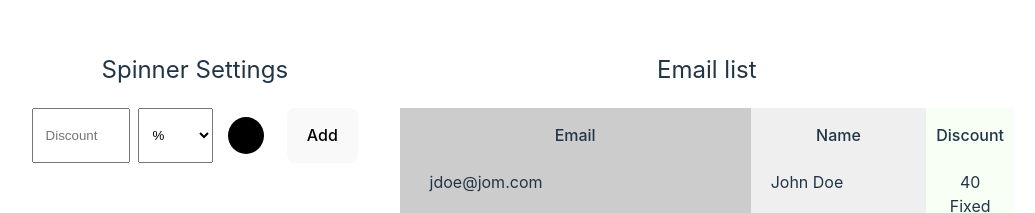
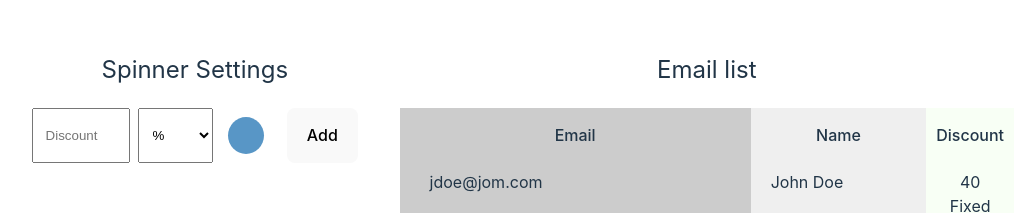
Before and after one commit to h-zahar/wheelurluck.com, a React (Vite) app: page / in a window 1280 px wide. Shown: the top 213 px of the page, without its empty margins (138-1173 px from the left). Built offline with nearby package versions, Linux system fonts and the light colour scheme.

Commit message:
Set Default Color

```diff
--- a/src/components/SpinnerSettings.tsx
+++ b/src/components/SpinnerSettings.tsx
@@ -93,7 +93,7 @@ const SpinnerSettings = () => {
             style={{
               cursor: "pointer",
             }}
-            defaultValue={"blue"}
+            defaultValue="#5896c6"
             required
           />
           <br />
```
